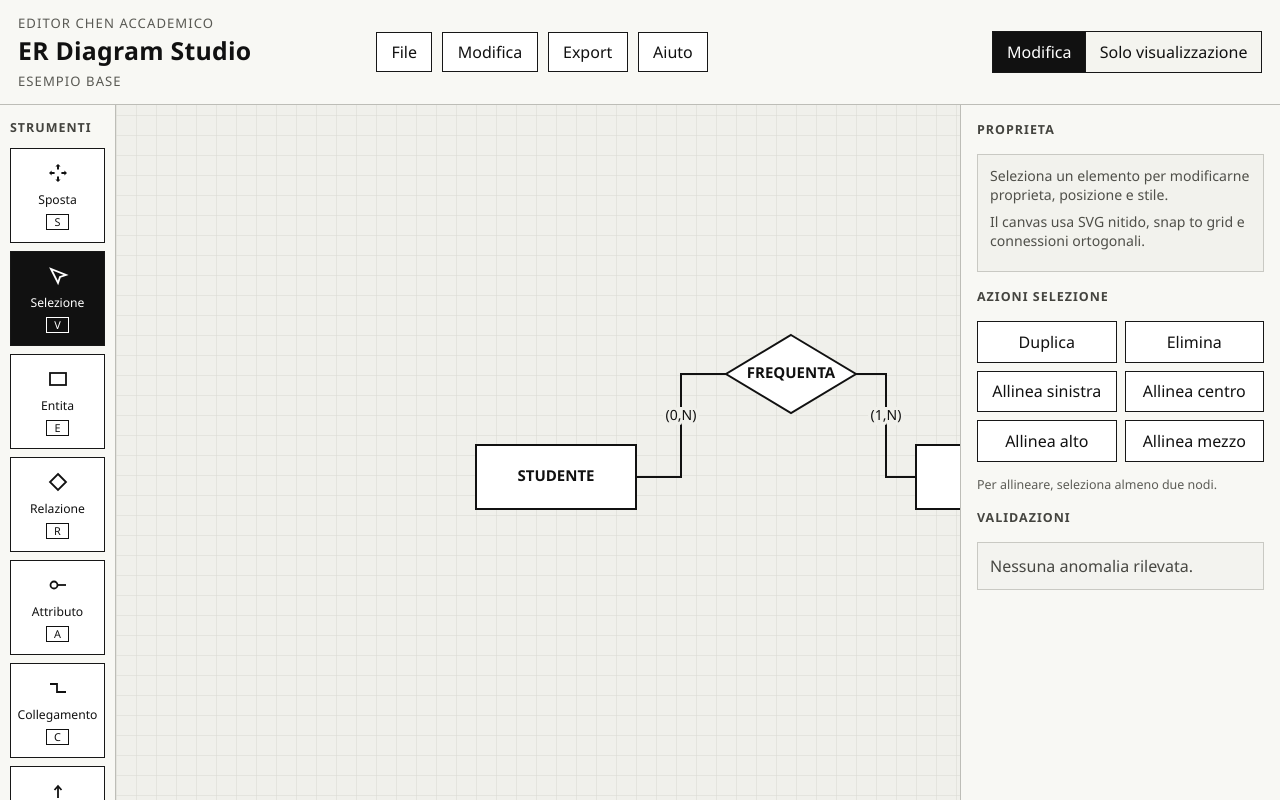
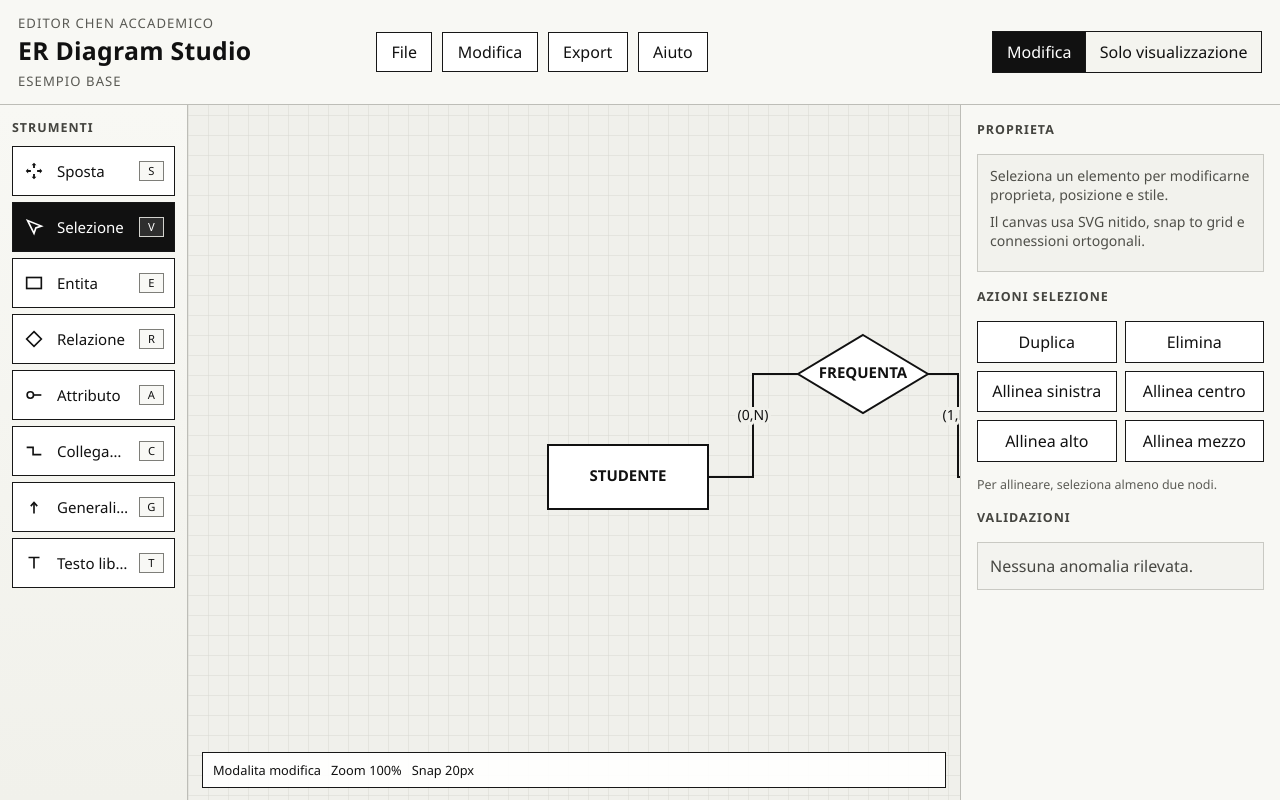
Before and after one commit to SignorTynam/ER-Studio, a React (Vite) app: page / in a window 1280 px wide. Shown: the top 800 px of the page. Built offline with nearby package versions, Linux system fonts and the light colour scheme; the HTML template or start-up script is replaced by a standard one.

Commit message:
feat: update toolbar styles with improved layout and tool label handling

```diff
--- a/src/index.css
+++ b/src/index.css
@@ -180,7 +180,7 @@ button:disabled {
 
 .workspace-shell {
   display: grid;
-  grid-template-columns: 116px minmax(0, 1fr) 320px;
+  grid-template-columns: 188px minmax(0, 1fr) 320px;
   min-height: 0;
 }
 
@@ -192,9 +192,10 @@ button:disabled {
 .toolbar-panel {
   display: flex;
   flex-direction: column;
-  gap: 12px;
-  padding: 14px 10px;
+  gap: 10px;
+  padding: 14px 12px;
   border-right: 1px solid #bdbdb7;
+  background: linear-gradient(180deg, #f8f8f4 0%, #f1f1eb 100%);
 }
 
 .panel-heading {
@@ -212,29 +213,39 @@ button:disabled {
 .toolbar-list {
   display: flex;
   flex-direction: column;
-  gap: 8px;
+  gap: 6px;
 }
 
 .tool-button {
-  display: flex;
-  flex-direction: column;
+  position: relative;
+  display: grid;
+  grid-template-columns: 24px minmax(0, 1fr) auto;
   align-items: center;
-  gap: 6px;
-  padding: 12px 8px;
-  min-height: 84px;
-  font-size: 0.76rem;
-  text-align: center;
+  gap: 10px;
+  padding: 9px 10px;
+  min-height: 50px;
+  font-size: 0.94rem;
+  text-align: left;
 }
 
 .tool-shortcut {
   display: inline-flex;
   align-items: center;
   justify-content: center;
-  min-width: 1.45rem;
-  padding: 0.1rem 0.28rem;
-  border: 1px solid currentColor;
-  font-size: 0.68rem;
+  min-width: 1.55rem;
+  height: 1.3rem;
+  padding: 0 0.35rem;
+  border: 1px solid #7e7e79;
+  background: #f8f8f5;
+  font-size: 0.7rem;
+  letter-spacing: 0.03em;
   line-height: 1;
+}
+
+.tool-label {
+  overflow: hidden;
+  text-overflow: ellipsis;
+  white-space: nowrap;
 }
 
 .tool-button.active {
@@ -242,9 +253,15 @@ button:disabled {
   color: #ffffff;
 }
 
+.tool-button.active .tool-shortcut {
+  border-color: #d3d3ce;
+  background: rgba(255, 255, 255, 0.12);
+  color: #ffffff;
+}
+
 .tool-icon {
-  width: 24px;
-  height: 24px;
+  width: 22px;
+  height: 22px;
 }
 
 .canvas-panel {
@@ -591,7 +608,7 @@ button:disabled {
 
 @media (max-width: 1180px) {
   .workspace-shell {
-    grid-template-columns: 100px minmax(0, 1fr);
+    grid-template-columns: 176px minmax(0, 1fr);
     grid-template-rows: minmax(0, 1fr) 320px;
   }
 
@@ -622,12 +639,13 @@ button:disabled {
   }
 
   .toolbar-list {
-    display: grid;
-    grid-template-columns: repeat(4, minmax(0, 1fr));
+    display: flex;
+    flex-direction: column;
+    gap: 6px;
   }
 
   .tool-button {
-    min-height: 76px;
+    min-height: 48px;
   }
 
   .inspector-panel {
--- a/src/toolbar/Toolbar.tsx
+++ b/src/toolbar/Toolbar.tsx
@@ -90,7 +90,7 @@ export function Toolbar(props: ToolbarProps) {
               title={`${item.label} (${item.shortcut.toUpperCase()})`}
             >
               <ToolIcon tool={item.tool} />
-              <span>{item.label}</span>
+              <span className="tool-label">{item.label}</span>
               <span className="tool-shortcut">{item.shortcut.toUpperCase()}</span>
             </button>
           );
```
